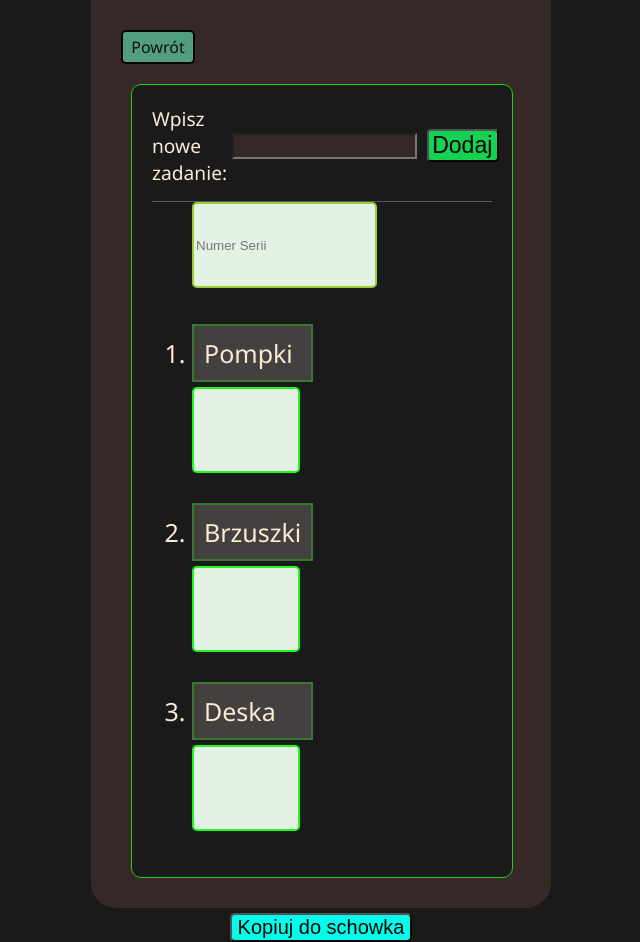
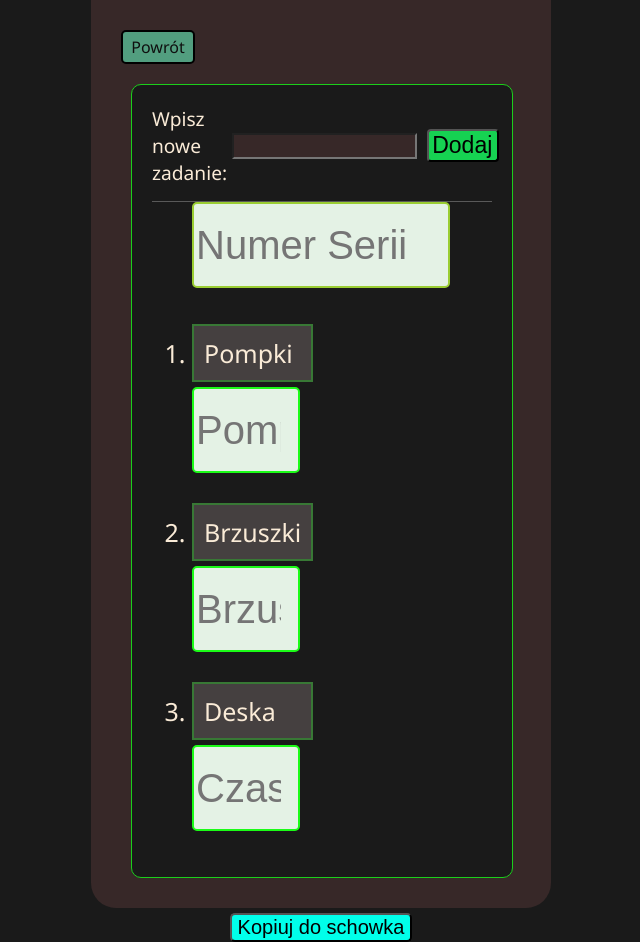
Before and after one commit to ZdaniuManiu/strona1, a website: page public/aplikacja9cwiczenia.html in a window 1280 px wide. Shown: the whole page, without its empty margins (319-959 px from the left). Drawn offline with Linux system fonts and the light colour scheme.

Commit message:
poprawka wizualna

```diff
--- a/public/aplikacja9cwiczenia.html
+++ b/public/aplikacja9cwiczenia.html
@@ -163,9 +163,11 @@
             border: 2px rgb(27, 251, 23) solid;
             border-radius: 5px;
             height: 80px;
+            font-size: 40px;
         }
         #seria{
-            margin-left: 40px
+            margin-left: 40px;
+            width:250px;
         }
         @media (pointer:none),
         (pointer:coarse) {
@@ -245,7 +247,7 @@
         const lil = document.getElementsByTagName('li');
         const przyciskKopiuj = document.getElementById("kopiuj");
         const przyciskEksport = document.getElementById('eksport');
-
+        const placeholdery = ["Pompki",'Brzuszki','CzasDeski']
         let i = 0;
 
         function dodajSpacjePo30Znakach(text) {
@@ -266,6 +268,7 @@
                 listaol.appendChild(licznik)
                 licznik.type = "number"
                 licznik.id = "licznik"
+                licznik.placeholder = placeholdery[i]
                 li.textContent = dodajSpacjePo30Znakach(tresc)
                 li.id = "zadanie_" + i;
                 input.value = "";
```
